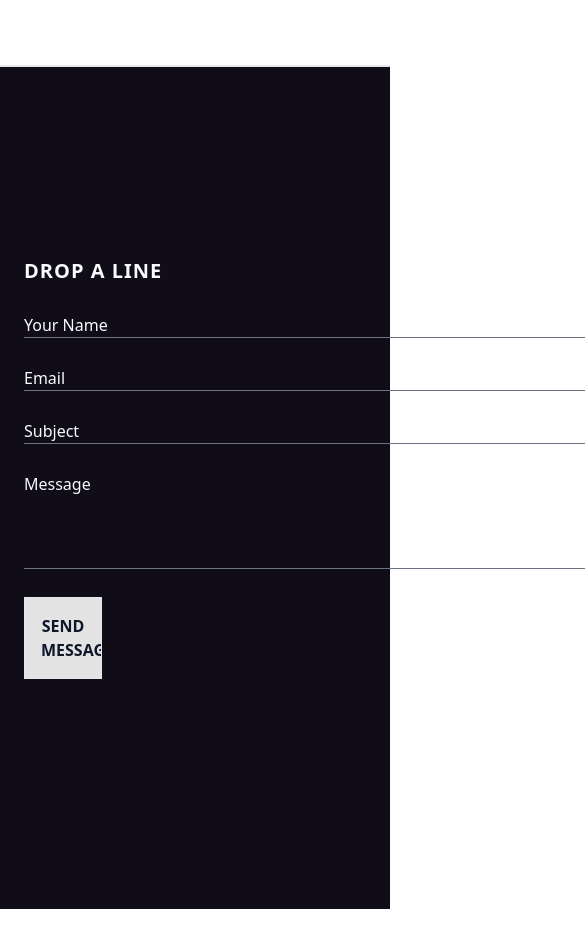
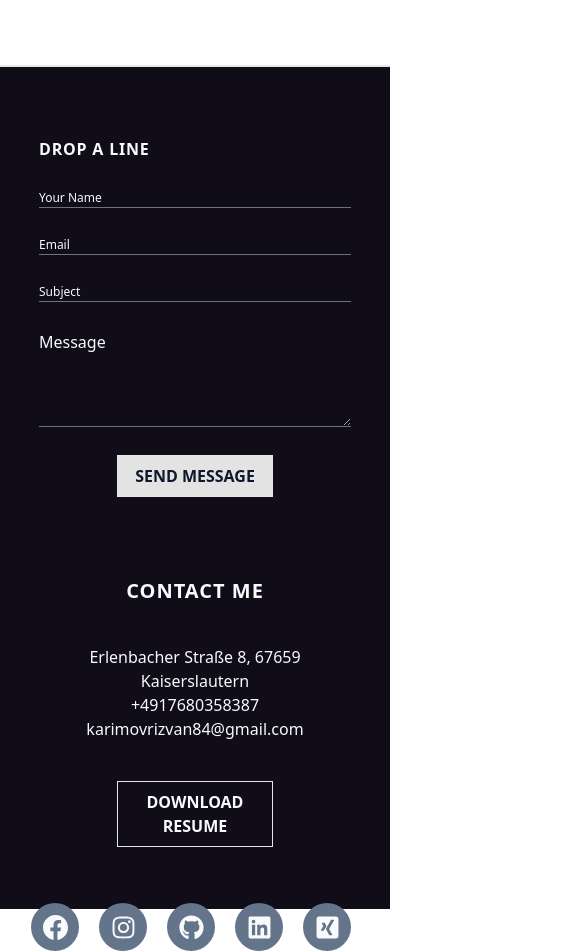
Before and after one commit to rizvan555/My_Portfolio, a React (Create React App) app: page / in a window 390 px wide. Shown: the part 7740-8691 px from the top of the page, 585 px wide, since content can reach past the window. Before the commit the page ends 8649 px from the top, so only its background shows below. Built offline with nearby package versions, Linux system fonts and the light colour scheme; the HTML template or start-up script is replaced by a standard one.

Commit message:
responsive footer page is ready

```diff
--- a/src/pages/footer.tsx
+++ b/src/pages/footer.tsx
@@ -34,10 +34,13 @@ function Footer({ language }: FooterProps) {
   };
 
   return (
-    <div className="flex justify-center bg-[#100c18] h-[100vh] p-6 flex-col border-t-2">
-      <main className="flex justify-around">
-        <form className="flex flex-col gap-7" onSubmit={formik.handleSubmit}>
-          <h3 className=" mt-19 text-slate-50 font-bold tracking-wider text-xl">
+    <div className="flex justify-center bg-[#100c18] h-[100vh] md:p-4 flex-col border-t-2">
+      <main className="flex justify-around flex-wrap md:mt-0 mt-28">
+        <form
+          className="flex flex-col gap-7 md:w-[40vw] w-[80vw]"
+          onSubmit={formik.handleSubmit}
+        >
+          <h3 className=" md:mt-19 text-slate-50 font-bold tracking-wider md:text-xl">
             {language ? eng.footerTitle : de.footerTitle}
           </h3>
           {language
@@ -45,7 +48,7 @@ function Footer({ language }: FooterProps) {
                 return (
                   <input
                     key={index}
-                    className=" bg-transparent placeholder:text-slate-50 border-x-0 border-t-0 text-slate-50"
+                    className=" bg-transparent placeholder:text-slate-50 border-x-0 border-t-0 text-slate-50 md:text-lg text-[12px]"
                     type={input.type}
                     placeholder={input.placeholder}
                     onChange={formik.handleChange}
@@ -78,13 +81,14 @@ function Footer({ language }: FooterProps) {
           ></textarea>
 
           <button
-            className=" w-[20vw] p-4 text-slate-900 bg-slate-50 font-bold hvr-radial-out border"
+            className=" md:w-[20vw] w-[40vw] md:p-4 p-2 text-slate-900 bg-slate-50 font-bold hvr-radial-out border md:mx-0 mx-auto"
             type="submit"
           >
             {language ? eng.messageButton : de.messageButton}
           </button>
         </form>
-        <section className=" w-60 flex flex-col mt-20 text-slate-50">
+
+        <section className=" flex flex-col md:w-72 w-[80vw] mt-20 text-slate-50 md:text-start text-center">
           <h3 className="mb-10 font-bold tracking-wider text-xl">
             {language ? eng.contactMe : de.contactMe}
           </h3>
@@ -96,7 +100,7 @@ function Footer({ language }: FooterProps) {
 
           <section className="mb-14">
             <a
-              className="border p-3 w-[20vw] mt-10 hvr-radial-out text-center"
+              className="border md:p-3 p-2 md:w-[20vw] w-[40vw] mt-10 hvr-radial-out text-center"
               style={{ backgroundColor: "transparent" }}
               download="Lebenslauf.pdf"
               href="/Lebenslauf.pdf"
```
